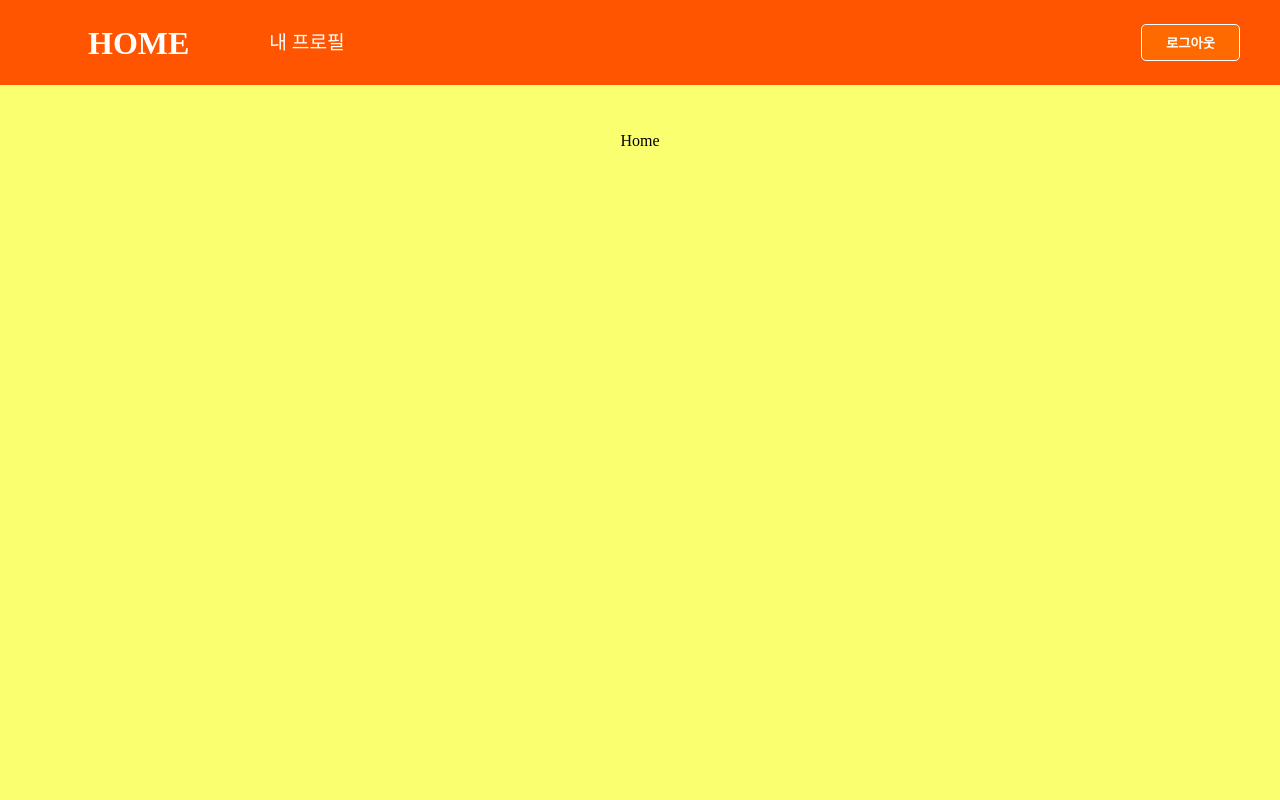
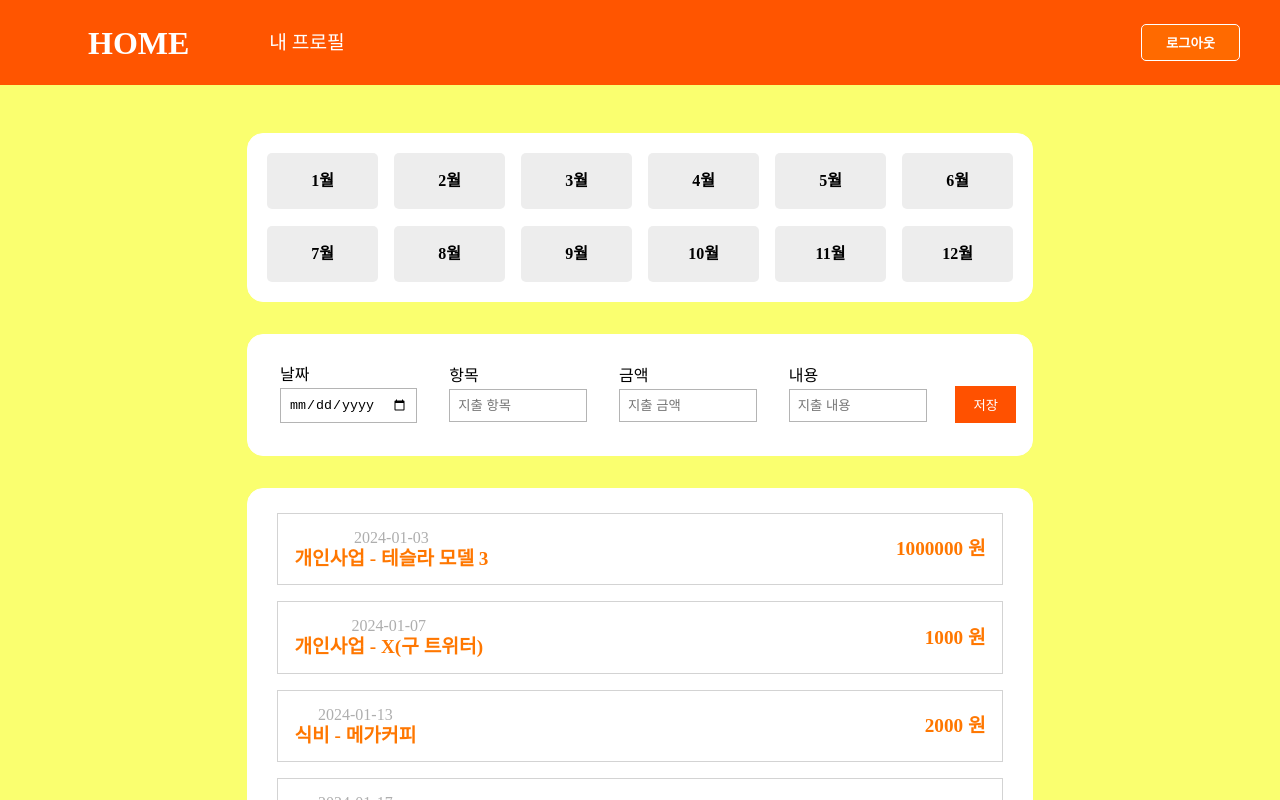
Before and after one commit to JEON-SEUNGBHIN/accountLogin, a React (Vite) app: page / in a window 1280 px wide. Shown: the top 800 px of the page. Built offline with nearby package versions, Linux system fonts and the light colour scheme; no server answers; data requests are answered from the project's data file; sample sign-in values are in the browser's storage.

Commit message:
refactor: 지출 코드 리팩토링 중간 커밋

```diff
--- a/db.json
+++ b/db.json
@@ -1,67 +1,68 @@
 {
-  "expenses": [
+  "spends": [
     {
       "id": "46869445-5f9c-4650-941f-41bd9457bc07",
-      "month": 1,
       "date": "2024-01-03",
-      "item": "개인사업",
+      "category": "개인사업",
       "amount": 1000000,
-      "description": "테슬라 모델 3",
+      "content": "테슬라 모델 3",
       "createdBy": "Musk"
     },
     {
       "id": "a5c0d8de-d010-4d07-9934-29765051a7ea",
-      "month": 1,
       "date": "2024-01-07",
-      "item": "개인사업",
+      "category": "개인사업",
       "amount": 1000,
-      "description": "X(구 트위터)",
+      "content": "X(구 트위터)",
       "createdBy": "Musk"
     },
     {
       "id": "0d0a966e-5c35-4bf0-aca4-f2b1265a432d",
-      "month": 1,
       "date": "2024-01-13",
-      "item": "식비",
+      "category": "식비",
       "amount": 2000,
-      "description": "메가커피",
+      "content": "메가커피",
       "createdBy": "Rosie"
     },
     {
       "id": "9aba6d72-5ee7-4f02-a4d4-e8bbff9ded4b",
-      "month": 1,
       "date": "2024-01-17",
-      "item": "식비",
+      "category": "식비",
       "amount": 21000,
-      "description": "대광참치",
+      "content": "대광참치",
       "createdBy": "Rosie"
     },
     {
       "id": "b82b213e-8164-4c89-94b0-7246cdcfc4f9",
-      "month": 1,
       "date": "2024-01-21",
-      "item": "식비",
+      "category": "식비",
       "amount": 412000,
-      "description": "BBQ",
+      "content": "BBQ",
       "createdBy": "Me"
     },
     {
       "id": "d180194f-7c27-428a-8cd9-ad9114e58821",
-      "month": 1,
       "date": "2024-01-22",
-      "item": "도서",
+      "category": "도서",
       "amount": 23000,
-      "description": "리액트 마스터",
+      "content": "리액트 마스터",
       "createdBy": "Me"
     },
     {
       "id": "0abf06c3-8f0e-4ea1-9691-7facab0a91cb",
-      "month": 1,
       "date": "2024-01-30",
-      "item": "외식",
+      "category": "외식",
       "amount": 100000,
-      "description": "세광양대창",
+      "content": "세광양대창",
       "createdBy": "Me"
+    },
+    {
+      "id": "c622c0e4-e1b5-43a5-88db-603d66c843ce",
+      "date": "2024-06-03",
+      "category": "카페",
+      "amount": 2000,
+      "content": "커피",
+      "createdBy": "react"
     }
   ]
 }
--- a/src/api/auth.js
+++ b/src/api/auth.js
@@ -18,7 +18,7 @@ export const register = async ({ id, password, nickname }) => {
 
 export const loginLogic = async ({ id, password }) => {
   try {
-    const response = await axios.post(AUTH_API_HOST + "/login?expireIn=10m", {
+    const response = await axios.post(AUTH_API_HOST + "/login?expireIn=50m", {
       id: id,
       password: password,
     });
--- /dev/null
+++ b/src/api/spend.js
@@ -0,0 +1,23 @@
+import axios from "axios";
+
+const JSON_SERVER = "http://localhost:5110";
+
+export const getSpends = async () => {
+  try {
+    const response = await axios.get(`${JSON_SERVER}/spends`);
+    return response.data;
+  } catch (error) {
+    console.log(err);
+    alert("에러 발생");
+  }
+};
+
+export const postSpends = async (newSpends) => {
+  try {
+    const response = await axios.post(`${JSON_SERVER}/spends`, newSpends);
+    return response.data;
+  } catch (error) {
+    console.log(err);
+    alert("에러 발생");
+  }
+};
--- a/src/components/Home/Posts/Months/Month.jsx
+++ b/src/components/Home/Posts/Months/Month.jsx
@@ -1,6 +1,7 @@
+import { useContext, useState } from "react";
 import { BoxStyle, MonthBox } from "./Months.styled";
 
-const Months = ({ spends, setSelectedMonth, selectedMonth }) => {
+export const Month = ({ selectedMonth, setSelectedMonth }) => {
   // 월 클릭 이벤트를 처리하는 함수
   const handleMonthClick = (month) => {
     setSelectedMonth(month);
@@ -10,18 +11,9 @@ const Months = ({ spends, setSelectedMonth, selectedMonth }) => {
     // 월 선택 박스 스타일을 적용한 컴포넌트
     <BoxStyle>
       {[1, 2, 3, 4, 5, 6, 7, 8, 9, 10, 11, 12].map((month) => (
-        // 각 월을 표시하는 컴포넌트
         <MonthBox
           key={month}
           onClick={() => handleMonthClick(month)}
-          // spends가 정의되었는지 확인하고, 정의되어 있다면 some 함수를 호출
-          isActive={
-            spends &&
-            spends.some(
-              (spend) => new Date(spend.date).getMonth() === month - 1
-            )
-          }
-          // 선택된 월인지 여부에 따라 스타일을 변경
           isSelected={month === selectedMonth}
         >
           {month}월
@@ -31,4 +23,4 @@ const Months = ({ spends, setSelectedMonth, selectedMonth }) => {
   );
 };
 
-export default Months;
+export default Month;
--- a/src/components/Home/Posts/PostEdit/PostEdit.jsx
+++ b/src/components/Home/Posts/PostEdit/PostEdit.jsx
@@ -11,7 +11,7 @@ import {
 } from "./PostEdit.styled";
 import { deleteSpend, editSpend } from "../redux/modules/action";
 
-const PostEdit = () => {
+export const PostEdit = () => {
   // URL에서 id 매개변수를 가져옴
   const { id } = useParams();
 
--- a/src/components/Home/Posts/PostForm/PostForm.jsx
+++ b/src/components/Home/Posts/PostForm/PostForm.jsx
@@ -1,17 +1,23 @@
 import React, { useState } from "react";
-import { useDispatch } from "react-redux";
-import { StyledForm, StyledFormGroup, StyledInput, StyledBtn } from "./PostForm.styled";
+import {
+  StyledForm,
+  StyledFormGroup,
+  StyledInput,
+  StyledBtn,
+} from "./PostForm.styled";
 import { v4 as uuidv4 } from "uuid";
-import { addSpend } from "../redux/modules/action";
+import { postSpends } from "../../../../api/spend";
+import { useMutation } from "@tanstack/react-query";
 
 // 지출 기록을 추가하는 폼을 나타내는 컴포넌트
-const PostForm = ({ spends, setSpends }) => {
+export const PostForm = ({ user }) => {
   // 입력 필드에 대한 상태 관리.
   const [date, setDate] = useState("");
   const [category, setCategory] = useState("");
   const [amount, setAmount] = useState("");
   const [content, setContent] = useState("");
-  const dispatch = useDispatch();
+
+  const mutation = useMutation({ mutationFn: postSpends });
 
   // 지출을 추가하는 함수.
   const addSpends = (e) => {
@@ -28,9 +34,11 @@ const PostForm = ({ spends, setSpends }) => {
       category,
       amount: parseFloat(amount), // 금액을 숫자형으로 변환
       content,
+      createdBy: user.userId,
     };
 
-    dispatch(addSpend(newSpend));
+    mutation.mutate(newSpend);
+
     // 입력 필드 초기화
     setDate("");
     setCategory("");
--- a/src/components/Home/Posts/PostList/PostList.jsx
+++ b/src/components/Home/Posts/PostList/PostList.jsx
@@ -4,22 +4,36 @@ import {
   ListUl,
   StyledLink,
   ListLi,
-  LeftDiv,
   ContentContainer,
   Content,
   LeftDiv,
   RightDiv,
   NoSpends,
 } from "./PostList.styled";
+import { useQuery } from "@tanstack/react-query";
+import { getSpends } from "../../../../api/spend";
 
 // 지출 목록을 표시하는 컴포넌트
-const PostList = ({ filteredSpends }) => {
-  // filteredSpends가 변경될 때마다 spends 상태 업데이트
-  const [spends, setSpends] = useState(filteredSpends || []);
+export const PostList = ({ selectedMonth }) => {
+  // useQuery를 통해 데이터를 불러옵니다. queryKey와 queryFn을 적절히 사용합니다.
+  const {
+    data: spends = [],
+    isLoading,
+    error,
+  } = useQuery({
+    queryKey: ["spends", selectedMonth], // queryKey에 selectedMonth를 추가합니다.
+    queryFn: () => getSpends(selectedMonth), // queryFn으로 getSpends 함수를 사용합니다.
+  });
 
-  useEffect(() => {
-    setSpends(filteredSpends || []);
-  }, [filteredSpends]);
+  if (isLoading) {
+    return <div>Loading</div>;
+  }
+
+  const filteredSpends = selectedMonth
+    ? spends.filter(
+        (spend) => new Date(spend.date).getMonth() === selectedMonth - 1
+      )
+    : spends;
 
   return (
     <ListContainer>
--- a/src/pages/Home.jsx
+++ b/src/pages/Home.jsx
@@ -1,9 +1,28 @@
-import React from 'react'
+import React, { useState } from "react";
+import { InStyledBox } from "../components/Home/Home.styled";
+import Month from "../components/Home/Posts/Months/Month";
+import PostForm from "../components/Home/Posts/PostForm/PostForm";
+import PostList from "../components/Home/Posts/PostList/PostList";
 
-const Home = () => {
+const Home = ({ user }) => {
+  const [selectedMonth, setSelectedMonth] = useState(null);
+
   return (
-    <div>Home</div>
-  )
-}
+    <>
+      <InStyledBox>
+        <Month
+          selectedMonth={selectedMonth}
+          setSelectedMonth={setSelectedMonth}
+        />
+      </InStyledBox>
+      <InStyledBox>
+        <PostForm user={user} />
+      </InStyledBox>
+      <InStyledBox>
+        <PostList selectedMonth={setSelectedMonth} />
+      </InStyledBox>
+    </>
+  );
+};
 
-export default Home
+export default Home;
--- a/src/shared/SharedRouter.jsx
+++ b/src/shared/SharedRouter.jsx
@@ -25,7 +25,7 @@ const SharedRouter = ({ user, setUser }) => (
   <BrowserRouter>
     <Header user={user} setUser={setUser} />
     <Routes>
-      <Route path="/" element={<PrivateRoute element={Home} />} />
+      <Route path="/" element={<PrivateRoute element={Home} user={user} />} />
       <Route
         path="/mypage"
         element={
```
